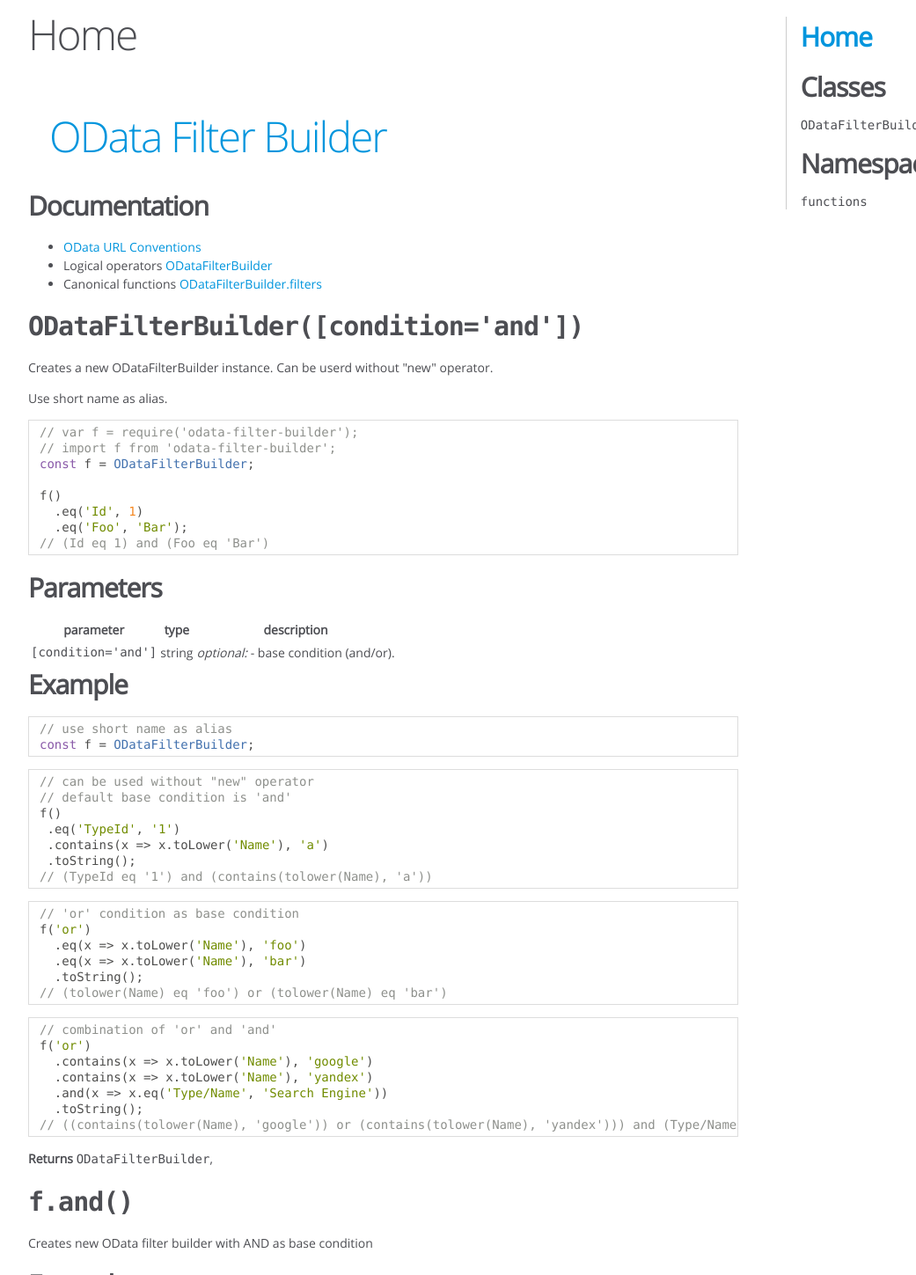
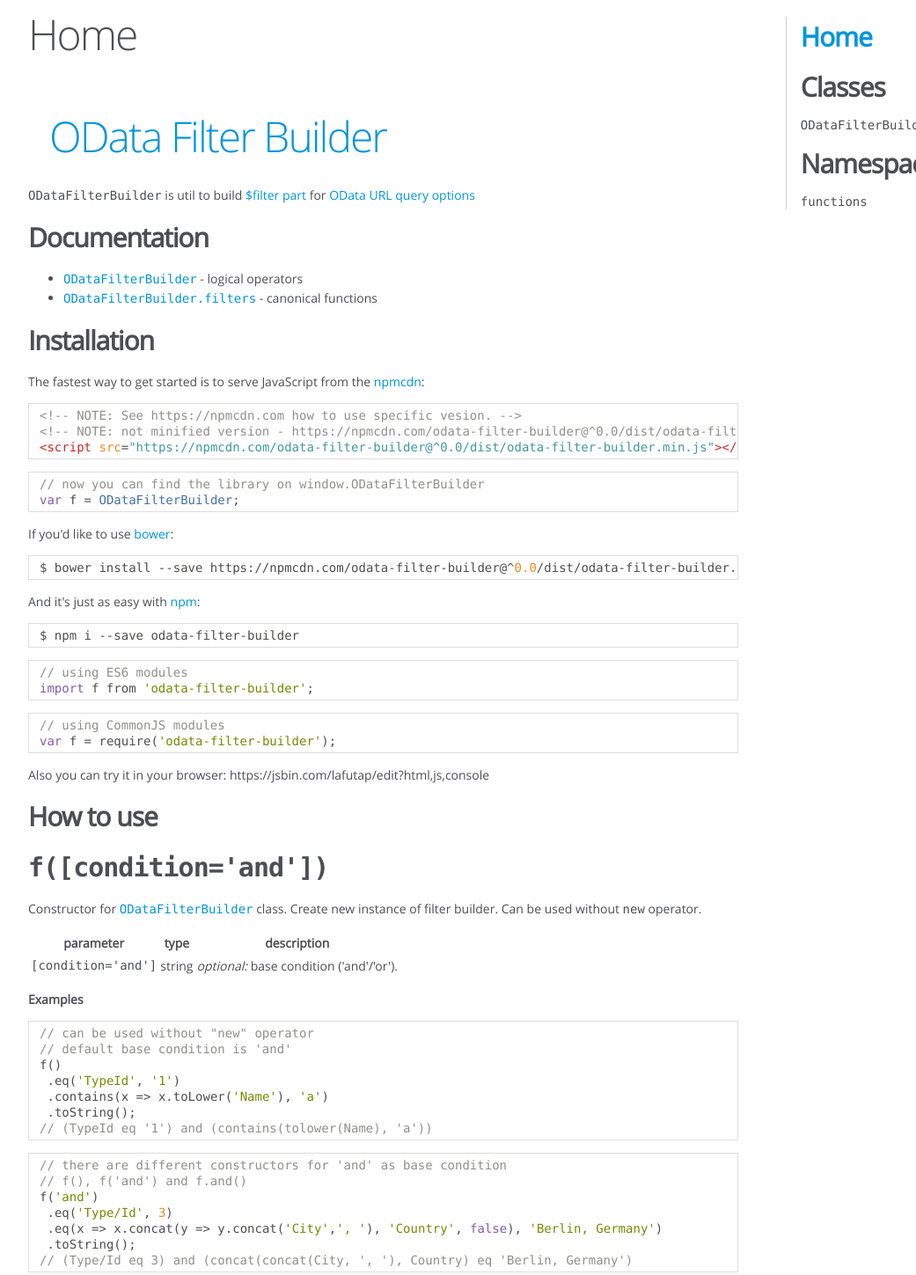
Before and after one commit to bodia-uz/odata-filter-builder, a plain HTML site: page index.html in a window 1280 px wide. Shown: the part 17-1466 px from the top of the page at 88% size, without its empty margins (0-1041 px from the left). Drawn offline with Linux system fonts and the light colour scheme.

Commit message:
update github pages

```diff
--- a/index.html
+++ b/index.html
@@ -43,22 +43,26 @@
 
 
     <section>
-        <article><h1><a href="https://htmlpreview.github.io/?https://github.com/bodia-uz/odata-filter-builder/blob/master/jsdoc/index.html">OData Filter Builder</a></h1><h2>Documentation</h2><ul>
-<li><a href="http://docs.oasis-open.org/odata/odata/v4.0/errata02/os/complete/part2-url-conventions/odata-v4.0-errata02-os-part2-url-conventions-complete.html">OData URL Conventions</a></li>
-<li>Logical operators <a href="https://htmlpreview.github.io/?https://github.com/bodia-uz/odata-filter-builder/blob/master/jsdoc/ODataFilterBuilder.html">ODataFilterBuilder</a></li>
-<li>Canonical functions <a href="https://htmlpreview.github.io/?https://github.com/bodia-uz/odata-filter-builder/blob/master/jsdoc/ODataFilterBuilder.js.html">ODataFilterBuilder.filters</a></li>
+        <article><h1><a href="https://bodia-uz.github.io/odata-filter-builder">OData Filter Builder</a></h1><p><code>ODataFilterBuilder</code> is util to build
+<a href="http://docs.oasis-open.org/odata/odata/v4.0/errata02/os/complete/part2-url-conventions/odata-v4.0-errata02-os-part2-url-conventions-complete.html#_Toc406398094">$filter part</a>
+for
+<a href="http://docs.oasis-open.org/odata/odata/v4.0/errata02/os/complete/part2-url-conventions/odata-v4.0-errata02-os-part2-url-conventions-complete.html">OData URL query options</a></p>
+<h2>Documentation</h2><ul>
+<li><a href="https://bodia-uz.github.io/odata-filter-builder/ODataFilterBuilder.html"><code>ODataFilterBuilder</code></a> - logical operators</li>
+<li><a href="https://bodia-uz.github.io/odata-filter-builder/ODataFilterBuilder.js.html"><code>ODataFilterBuilder.filters</code></a> - canonical functions</li>
 </ul>
-<h3><code>ODataFilterBuilder([condition='and'])</code></h3><p>Creates a new ODataFilterBuilder instance.
-Can be userd without &quot;new&quot; operator.</p>
-<p>Use short name as alias.</p>
-<pre class="prettyprint source lang-js"><code>// var f = require('odata-filter-builder');
-// import f from 'odata-filter-builder';
-const f = ODataFilterBuilder;
-
-f()
-  .eq('Id', 1)
-  .eq('Foo', 'Bar');
-// (Id eq 1) and (Foo eq 'Bar')</code></pre><h3>Parameters</h3><table>
+<h2>Installation</h2><p>The fastest way to get started is to serve JavaScript from the <a href="https://npmcdn.com">npmcdn</a>:</p>
+<pre class="prettyprint source lang-html"><code>&lt;!-- NOTE: See https://npmcdn.com how to use specific vesion. -->
+&lt;!-- NOTE: not minified version - https://npmcdn.com/odata-filter-builder@^0.0/dist/odata-filter-builder.js -->
+&lt;script src=&quot;https://npmcdn.com/odata-filter-builder@^0.0/dist/odata-filter-builder.min.js&quot;>&lt;/script></code></pre><pre class="prettyprint source lang-js"><code>// now you can find the library on window.ODataFilterBuilder
+var f = ODataFilterBuilder;</code></pre><p>If you'd like to use <a href="http://bower.io">bower</a>:</p>
+<pre class="prettyprint source lang-sh"><code>$ bower install --save https://npmcdn.com/odata-filter-builder@^0.0/dist/odata-filter-builder.js --save</code></pre><p>And it's just as easy with <a href="http://npmjs.com">npm</a>:</p>
+<pre class="prettyprint source lang-sh"><code>$ npm i --save odata-filter-builder</code></pre><pre class="prettyprint source lang-js"><code>// using ES6 modules
+import f from 'odata-filter-builder';</code></pre><pre class="prettyprint source lang-js"><code>// using CommonJS modules
+var f = require('odata-filter-builder');</code></pre><p>Also you can try it in your browser: https://jsbin.com/lafutap/edit?html,js,console</p>
+<h2>How to use</h2><h3><code>f([condition='and'])</code></h3><p>Constructor for <a href="https://bodia-uz.github.io/odata-filter-builder/ODataFilterBuilder.html"><code>ODataFilterBuilder</code></a> class. Create new instance of filter builder.
+Can be used without <code>new</code> operator.</p>
+<table>
 <thead>
 <tr>
 <th>parameter</th>
@@ -70,18 +74,29 @@
 <tr>
 <td><code>[condition='and']</code></td>
 <td>string</td>
-<td><em>optional:</em> - base condition (and/or).</td>
+<td><em>optional:</em> base condition ('and'/'or').</td>
 </tr>
 </tbody>
 </table>
-<h3>Example</h3><pre class="prettyprint source lang-js"><code>// use short name as alias
-const f = ODataFilterBuilder;</code></pre><pre class="prettyprint source lang-js"><code>// can be used without &quot;new&quot; operator
+<p><strong>Examples</strong></p>
+<pre class="prettyprint source lang-js"><code>// can be used without &quot;new&quot; operator
 // default base condition is 'and'
 f()
  .eq('TypeId', '1')
  .contains(x => x.toLower('Name'), 'a')
  .toString();
-// (TypeId eq '1') and (contains(tolower(Name), 'a'))</code></pre><pre class="prettyprint source lang-js"><code>// 'or' condition as base condition
+// (TypeId eq '1') and (contains(tolower(Name), 'a'))</code></pre><pre class="prettyprint source lang-js"><code>// there are different constructors for 'and' as base condition
+// f(), f('and') and f.and()
+f('and')
+ .eq('Type/Id', 3)
+ .eq(x => x.concat(y => y.concat('City',', '), 'Country', false), 'Berlin, Germany')
+ .toString();
+// (Type/Id eq 3) and (concat(concat(City, ', '), Country) eq 'Berlin, Germany')</code></pre><h3><code>f.or()</code></h3><p><a href="https://bodia-uz.github.io/odata-filter-builder/ODataFilterBuilder.html"><code>ODataFilterBuilder</code></a>
+constructor alias.
+Same as  <code>f('or')</code>.
+Creates a new OData filter builder with <code>'or'</code> as base condition.</p>
+<p><strong>Examples</strong></p>
+<pre class="prettyprint source lang-js"><code>// 'or' condition as base condition
 f('or')
   .eq(x => x.toLower('Name'), 'foo')
   .eq(x => x.toLower('Name'), 'bar')
@@ -92,28 +107,12 @@
   .contains(x => x.toLower('Name'), 'yandex')
   .and(x => x.eq('Type/Name', 'Search Engine'))
   .toString();
-// ((contains(tolower(Name), 'google')) or (contains(tolower(Name), 'yandex'))) and (Type/Name eq 'Search Engine')</code></pre><p><strong>Returns</strong> <code>ODataFilterBuilder</code>, </p>
-<h3><code>f.and()</code></h3><p>Creates new OData filter builder with AND as base condition</p>
-<h3>Example</h3><pre class="prettyprint source lang-js"><code>f.and()
- .eq('Type/Id', 3)
- .eq(x => x.concat(y => y.concat('City',', '), 'Country', false), 'Berlin, Germany')
- .toString();
-// (Type/Id eq 3) and (concat(concat(City, ', '), Country) eq 'Berlin, Germany')</code></pre><p><strong>Returns</strong> <code>ODataFilterBuilder</code>, returns new ODataFilterBuilder instance with AND as base condition</p>
-<h3><code>f.or()</code></h3><p>Create new OData filter builder with OR as base condition</p>
-<h3>Example</h3><pre class="prettyprint source lang-js"><code>// return '(a eq 1) or (b eq 2)'
-f.or()
- .eq('a', 1)
- .eq('b', 2)
- .toString();</code></pre><p><strong>Returns</strong> <code>ODataFilterBuilder</code>, returns new ODataFilterBuilder instance with OR as base condition</p>
-<h2>Installation</h2><p>The fastest way to get started is to serve JavaScript from the [npmcdn|https://npmcdn.com]:</p>
-<pre class="prettyprint source lang-html"><code>&lt;script src=&quot;https://npmcdn.com/odata-filter-builder/dist/odata-filter-builder.js&quot;>&lt;/script></code></pre><p>Minified:</p>
-<pre class="prettyprint source lang-html"><code>&lt;script src=&quot;https://npmcdn.com/odata-filter-builder/dist/odata-filter-builder.min.js&quot;>&lt;/script></code></pre><p>Version or [version range|https://npmcdn.com]:</p>
-<pre class="prettyprint source lang-html"><code>&lt;script src=&quot;https://npmcdn.com/odata-filter-builder@^0.0/dist/odata-filter-builder.js&quot;>&lt;/script></code></pre><p>If you'd like to use <a href="http://bower.io">bower</a>:</p>
-<pre class="prettyprint source lang-sh"><code>$ bower install --save https://npmcdn.com/odata-filter-builder/dist/odata-filter-builder.js --save</code></pre><p>And it's just as easy with <a href="http://npmjs.com">npm</a>:</p>
-<pre class="prettyprint source lang-sh"><code>$ npm i --save odata-filter-builder</code></pre><h2>Tests</h2><pre class="prettyprint source lang-sh"><code>$ npm test
+// ((contains(tolower(Name), 'google')) or (contains(tolower(Name), 'yandex'))) and (Type/Name eq 'Search Engine')</code></pre><h3>More examples</h3><p>You can find more examples in <a href="https://github.com/bodia-uz/odata-filter-builder/blob/master/test/ODataFilterBuilder_spec.js">test/ODataFilterBuilder_spec.js</a></p>
+<h2>Build your copy</h2><p>Clone <a href="https://github.com/bodia-uz/odata-filter-builder">repository</a> and use npm scripts</p>
+<h3>Tests</h3><pre class="prettyprint source lang-sh"><code>$ npm test
 $ npm run test:watch
 $ npm run test:cov
-$ npm run lint</code></pre><h2>Bild</h2><pre class="prettyprint source lang-sh"><code>$ npm run build</code></pre><h2>JSDoc</h2><pre class="prettyprint source lang-sh"><code>$ npm run jsdoc</code></pre></article>
+$ npm run lint</code></pre><h3>Build</h3><pre class="prettyprint source lang-sh"><code>$ npm run build</code></pre><h3>JSDoc</h3><pre class="prettyprint source lang-sh"><code>$ npm run jsdoc</code></pre></article>
     </section>
 
 
@@ -130,7 +129,7 @@
 <br class="clear">
 
 <footer>
-    Documentation generated by <a href="https://github.com/jsdoc3/jsdoc">JSDoc 3.4.0</a> on Sun Mar 20 2016 23:30:48 GMT+0200 (EET)
+    Documentation generated by <a href="https://github.com/jsdoc3/jsdoc">JSDoc 3.4.0</a> on Thu Mar 24 2016 00:38:34 GMT+0200 (EET)
 </footer>
 
 <script> prettyPrint(); </script>
```
Also changed, not shown: ODataFilterBuilder.functions.html (+1 -1 lines), ODataFilterBuilder.html (+1 -1 lines), ODataFilterBuilder.js.html (+1 -1 lines).
